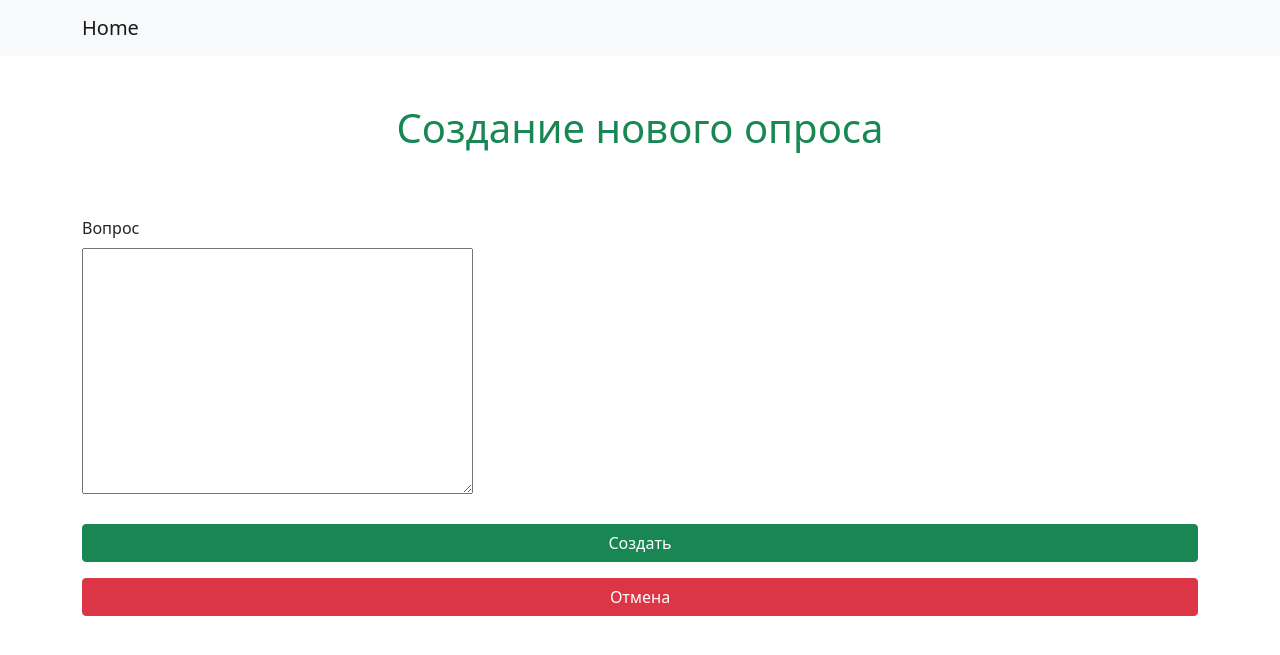
After one commit to romanov-kubanych/exam7, a Django app: page /poll/add/ in a window 1280 px wide. The commit adds this page. Shown: the top 655 px of the page. Run offline with Django 4.2, Linux system fonts and the light colour scheme.

Commit message:
Добавлен создание опроса

```diff
--- /dev/null
+++ b/webapp/forms.py
@@ -0,0 +1,9 @@
+from django import forms
+
+from webapp.models import Poll
+
+
+class PollForm(forms.ModelForm):
+    class Meta:
+        model = Poll
+        exclude = []
--- /dev/null
+++ b/webapp/templates/Polls/create.html
@@ -0,0 +1,25 @@
+{% extends 'base.html' %}
+
+{% block title %}
+    Создание опроса
+{% endblock %}
+
+{% block nav %}
+
+{% endblock %}
+
+{% block  content %}
+<div class="container">
+        <div class="text-center my-5">
+            <h1 class="text-success">Создание нового опроса</h1>
+        </div>
+        <div>
+            <form method="post">
+                {% include 'partial/form.html' with button_text='Создать' %}
+            </form>
+        </div>
+        <div class="my-3">
+            <a class="btn btn-danger w-100" href={% url 'poll_index' %}>Отмена</a>
+        </div>
+    </div>
+{% endblock %}
--- a/webapp/templates/base.html
+++ b/webapp/templates/base.html
@@ -23,7 +23,7 @@
           <ul class="navbar-nav">
             {% block nav %}
             <li class="nav-item">
-              <a class="nav-link" href='#'>Создать опрос</a>
+              <a class="nav-link" href='{% url 'poll_create' %}'>Создать опрос</a>
             </li>
             {% endblock %}
           </ul>
--- /dev/null
+++ b/webapp/templates/partial/form.html
@@ -0,0 +1,15 @@
+{% csrf_token %}
+
+{% for error in form.non_field_errors %}
+   <p class="text-danger">{{ error }}</p>
+{% endfor %}
+
+{% for field in form %}
+    <p class="m-0 pb-2"><label class="pt-3" for="{{ field.id_for_label }}">{{ field.label }}</label></p>
+    {% for error in field.errors %}
+        <p class="text-danger">{{ error }}</p>
+    {% endfor %}
+    {{ field }}
+{% endfor %}
+
+<input class="btn btn-success w-100 mt-4" type="submit" value="{{ button_text }}"/>
--- a/webapp/urls.py
+++ b/webapp/urls.py
@@ -1,8 +1,9 @@
 from django.urls import path
 
-from views import PollIndexView, PollDetailView
+from views import PollIndexView, PollDetailView, PollCreateView
 
 urlpatterns = [
     path('', PollIndexView.as_view(), name="poll_index"),
-    path('poll/<int:pk>/', PollDetailView.as_view(), name='poll_view')
+    path('poll/<int:pk>/', PollDetailView.as_view(), name='poll_view'),
+    path('poll/add/', PollCreateView.as_view(), name='poll_create'),
 ]
--- a/webapp/views/polls.py
+++ b/webapp/views/polls.py
@@ -1,6 +1,8 @@
 from django.shortcuts import render
-from django.views.generic import ListView, DetailView
+from django.urls import reverse
+from django.views.generic import ListView, DetailView, CreateView
 
+from webapp.forms import PollForm
 from webapp.models import Poll
 
 
@@ -16,3 +18,12 @@ class PollIndexView(ListView):
 class PollDetailView(DetailView):
     model = Poll
     template_name = 'polls/view.html'
+
+
+class PollCreateView(CreateView):
+    model = Poll
+    form_class = PollForm
+    template_name = 'polls/create.html'
+
+    def get_success_url(self):
+        return reverse('poll_view', kwargs={'pk': self.object.pk})
```
